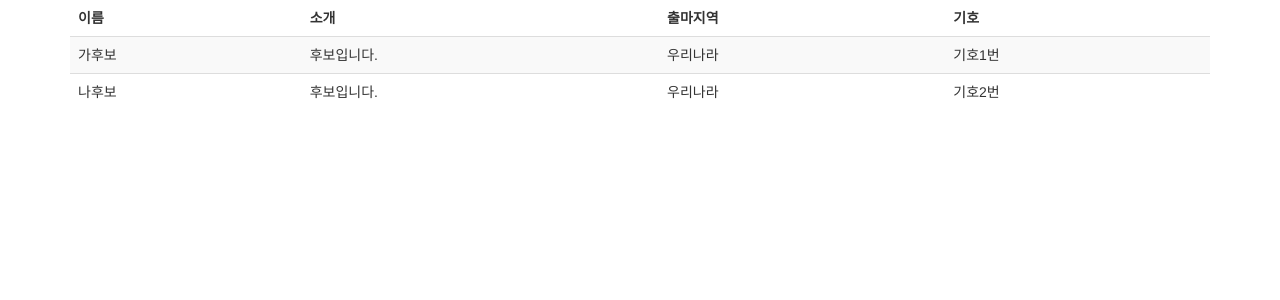
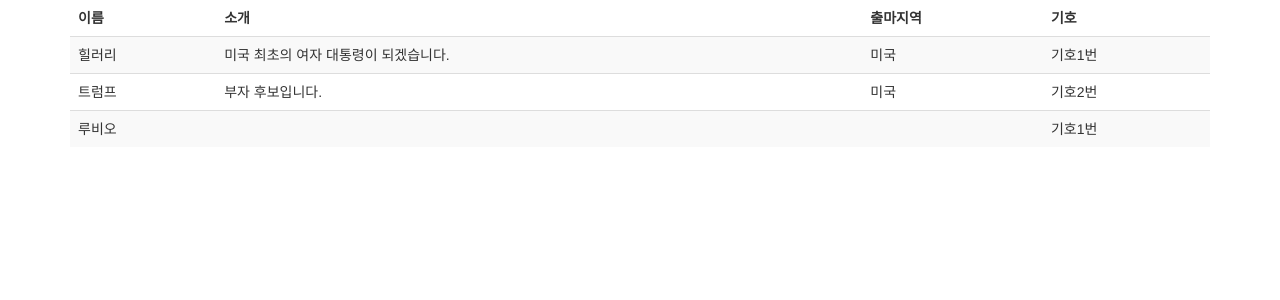
Before and after one commit to hyunmj/-, a Django app: page / in a window 1280 px wide. Shown: the top 300 px of the page. Run offline with Django 3.2, Linux system fonts and the light colour scheme; data comes from the database, SQL or seed files in the repository; some libraries are stand-ins or nearby versions.

Commit message:
DB 정보를 가져와서 동적으로 템플릿 채우기

```diff
--- a/mysite/elections/templates/elections/index.html
+++ b/mysite/elections/templates/elections/index.html
@@ -21,18 +21,14 @@
         </tr>
         </thead>
         <tbody>
+        {% for candidate in candidates %}
         <tr>
-            <td>가후보</td>
-            <td>후보입니다.</td>
-            <td>우리나라</td>
-            <td>기호1번</td>
+            <td>{{candidate.name}}</td>
+            <td>{{candidate.introduction}}</td>
+            <td>{{candidate.area}}</td>
+            <td>기호{{candidate.party_number}}번</td>
         </tr>
-        <tr>
-            <td>나후보</td>
-            <td>후보입니다.</td>
-            <td>우리나라</td>
-            <td>기호2번</td>
-        </tr>
+        {% endfor %}
         <tbody>
     </table>
 </body>
--- a/mysite/elections/views.py
+++ b/mysite/elections/views.py
@@ -9,5 +9,5 @@ from .models import Candidate
 # Create your views here.
 def index(request):
     candidates = Candidate.objects.all()
-
-    return render(request, 'elections/index.html')
+    context = {'candidates':candidates}
+    return render(request, 'elections/index.html', context)
```
